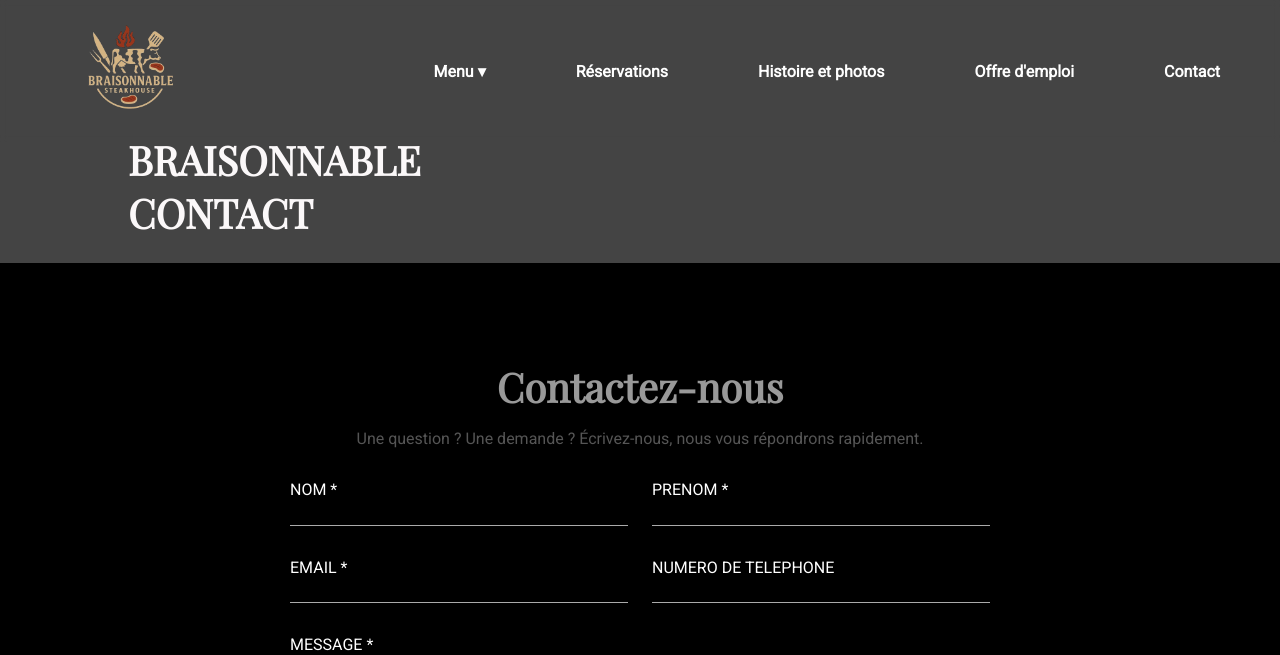
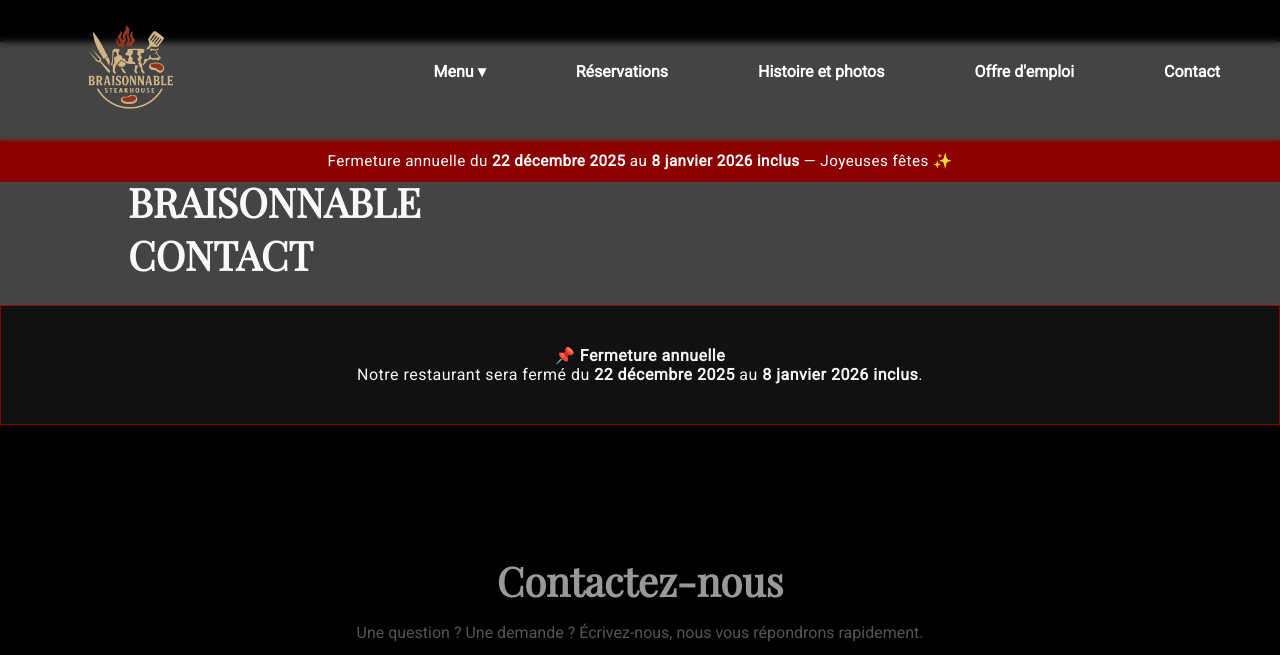
Before and after one commit to laurilan11/Braisonnable, a Django app: page /contact/ in a window 1280 px wide. Shown: the top 655 px of the page. Run offline with Django 5.2, Linux system fonts and the light colour scheme.

Commit message:
Fermeture annuelle et horaires

```diff
--- a/restaurant/templates/restaurant/base.html
+++ b/restaurant/templates/restaurant/base.html
@@ -44,6 +44,14 @@
             </nav>
         </div>
     </header>
+
+    <div class="closure-banner">
+        <span>
+            Fermeture annuelle du <strong>22 décembre 2025</strong> au
+            <strong>8 janvier 2026 inclus</strong> — Joyeuses fêtes ✨
+        </span>
+    </div>
+
     <main class="{% block main_class %}{% endblock %}">
         {% block content %}{% endblock %}
     </main>
@@ -81,13 +89,13 @@
     <div class="Heures">
       <h3>Horaires</h3>
       <ul class="Heures_foot">
-        <li><p class="Heures_foot_day">Lundi</p> <p class="Heures_foot_hours">12h-23h</p></li>
-        <li><p class="Heures_foot_day">Mardi</p> <p class="Heures_foot_hours">12h-23h</p></li>
-        <li><p class="Heures_foot_day">Mercredi</p> <p class="Heures_foot_hours">12h-23h</p></li>
-        <li><p class="Heures_foot_day">Jeudi</p> <p class="Heures_foot_hours">12h-23h</p></li>
-        <li><p class="Heures_foot_day">Vendredi</p> <p class="Heures_foot_hours">12h-23h</p></li>
-        <li><p class="Heures_foot_day">Samedi</p> <p class="Heures_foot_hours">12h-23h</p></li>
-        <li><p class="Heures_foot_day">Dimanche</p> <p class="Heures_foot_hours">12h-23h</p></li>
+        <li><p class="Heures_foot_day">Lundi</p> <p class="Heures_foot_hours">12h-22h30</p></li>
+        <li><p class="Heures_foot_day">Mardi</p> <p class="Heures_foot_hours">12h-22h30</p></li>
+        <li><p class="Heures_foot_day">Mercredi</p> <p class="Heures_foot_hours">12h-22h30</p></li>
+        <li><p class="Heures_foot_day">Jeudi</p> <p class="Heures_foot_hours">12h-22h30</p></li>
+        <li><p class="Heures_foot_day">Vendredi</p> <p class="Heures_foot_hours">12h-22h30</p></li>
+        <li><p class="Heures_foot_day">Samedi</p> <p class="Heures_foot_hours">12h-22h30</p></li>
+        <li><p class="Heures_foot_day">Dimanche</p> <p class="Heures_foot_hours">12h-22h30</p></li>
       </ul>
     </div>
   </section>
--- a/restaurant/templates/restaurant/contact.html
+++ b/restaurant/templates/restaurant/contact.html
@@ -12,6 +12,16 @@
         </div>
   </div>
 </section>
+
+<section class="closure-contact">
+    <p>
+        📌 <strong>Fermeture annuelle</strong><br>
+        Notre restaurant sera fermé du
+        <strong>22 décembre 2025</strong> au
+        <strong>8 janvier 2026 inclus</strong>.
+    </p>
+</section>
+
 
 <section class="contact-section">
   <h2>Contactez-nous</h2>
@@ -80,7 +90,7 @@
             <div class="ope_weekname">Lundi</div>
           </div>
           <div class="ope_stretch">
-            <div class="ope_stretch_text">12h-23h</div>
+            <div class="ope_stretch_text">12h-22h30</div>
           </div>
         </div>
         <div class="ope_day">
@@ -88,7 +98,7 @@
             <div class="ope_weekname">Mardi</div>
           </div>
           <div class="ope_stretch">
-            <div class="ope_stretch_text">12h-23h</div>
+            <div class="ope_stretch_text">12h-22h30</div>
           </div>
         </div>
         <div class="ope_day">
@@ -96,7 +106,7 @@
             <div class="ope_weekname">Mercredi</div>
           </div>
           <div class="ope_stretch">
-            <div class="ope_stretch_text">12h-23h</div>
+            <div class="ope_stretch_text">12h-22h30</div>
           </div>
         </div>
         <div class="ope_day">
@@ -104,7 +114,7 @@
             <div class="ope_weekname">Jeudi</div>
           </div>
           <div class="ope_stretch">
-            <div class="ope_stretch_text">12h-23h</div>
+            <div class="ope_stretch_text">12h-22h30</div>
           </div>
         </div>
         <div class="ope_day">
@@ -112,7 +122,7 @@
             <div class="ope_weekname">Vendredi</div>
           </div>
           <div class="ope_stretch">
-            <div class="ope_stretch_text">12h-23h</div>
+            <div class="ope_stretch_text">12h-22h30</div>
           </div>
         </div>
         <div class="ope_day">
@@ -120,7 +130,7 @@
             <div class="ope_weekname">Samedi</div>
           </div>
           <div class="ope_stretch">
-            <div class="ope_stretch_text">12h-23h</div>
+            <div class="ope_stretch_text">12h-22h30</div>
           </div>
         </div>
         <div class="ope_day">
@@ -128,7 +138,7 @@
             <div class="ope_weekname">Dimanche</div>
           </div>
           <div class="ope_stretch">
-            <div class="ope_stretch_text">12h-23h</div>
+            <div class="ope_stretch_text">12h-22h30</div>
           </div>
         </div>
       </div>
--- a/restaurant/templates/restaurant/home.html
+++ b/restaurant/templates/restaurant/home.html
@@ -14,6 +14,12 @@
     </h1>
     <a href="{% url 'reservations' %}" class="hero-btn">Réservations</a>
 </div>
+
+<section class="closure-section">
+    <img src="{% static 'images/fermeture_annuelle.jpeg' %}"
+         alt="Fermeture annuelle Braisonnable"
+         class="closure-image">
+</section>
 
 <section class="intro-section">
     <h2>Notre histoire</h2>
--- a/static/css/styles.css
+++ b/static/css/styles.css
@@ -70,6 +70,44 @@
 
 .site-header a:hover {
     color: #CC0000;
+}
+
+
+.closure-banner {
+    position: sticky;
+    top: 140px; /* 👈 hauteur du header */
+    letter-spacing: 0.03em;
+    background-color: #8b0000; /* rouge profond */
+    color: white;
+    text-align: center;
+    padding: 12px 20px;
+    font-size: 0.95rem;
+    letter-spacing: 0.03em;
+    z-index: 900;
+}
+
+.closure-section {
+    background: black;
+    padding: 4rem 1rem;
+    text-align: center;
+}
+
+.closure-image {
+    max-width: 600px;
+    width: 100%;
+    border-radius: 12px;
+    box-shadow: 0 10px 30px rgba(0,0,0,0.6);
+}
+
+.closure-contact {
+    background-color: #111;
+    color: #f5f5f5;
+    border: 1px solid #8b0000;
+    padding: 1.5rem;
+    margin-bottom: 2rem;
+    text-align: center;
+    font-size: 1rem;
+    letter-spacing: 0.03em;
 }
 
 /* === MENU BURGER === */
@@ -632,7 +670,7 @@
     width: 100%;
     z-index: 10;
     align-items: center;
-    top: 140px;
+    top: 185px;
     transform: translateZ(0px);
     will-change: transform;
 }
@@ -763,6 +801,9 @@
         flex: 0 0 23%; /* chaque lien prend exactement un tiers de la ligne */
         text-align: center;
     }
+        .menu-navigation, .menu-navigation_vin {
+        top: 189px;
+    }
 }
 /* Responsive : 1 colonne sur petit écran */
 @media (max-width: 768px) {
@@ -795,6 +836,13 @@
         text-align: center;
     }
 }
+
+@media (max-width: 667px) {
+    .menu-navigation, .menu-navigation_vin {
+        top: 195px;
+    }
+}
+
 
 @media (max-width: 400px) {
     .menu-nav a {
```
Also changed, not shown: restaurant/templates/restaurant/reservations.html (+11 -5 lines), static/images/fermeture_annuelle.jpeg (added), 2 other files.
